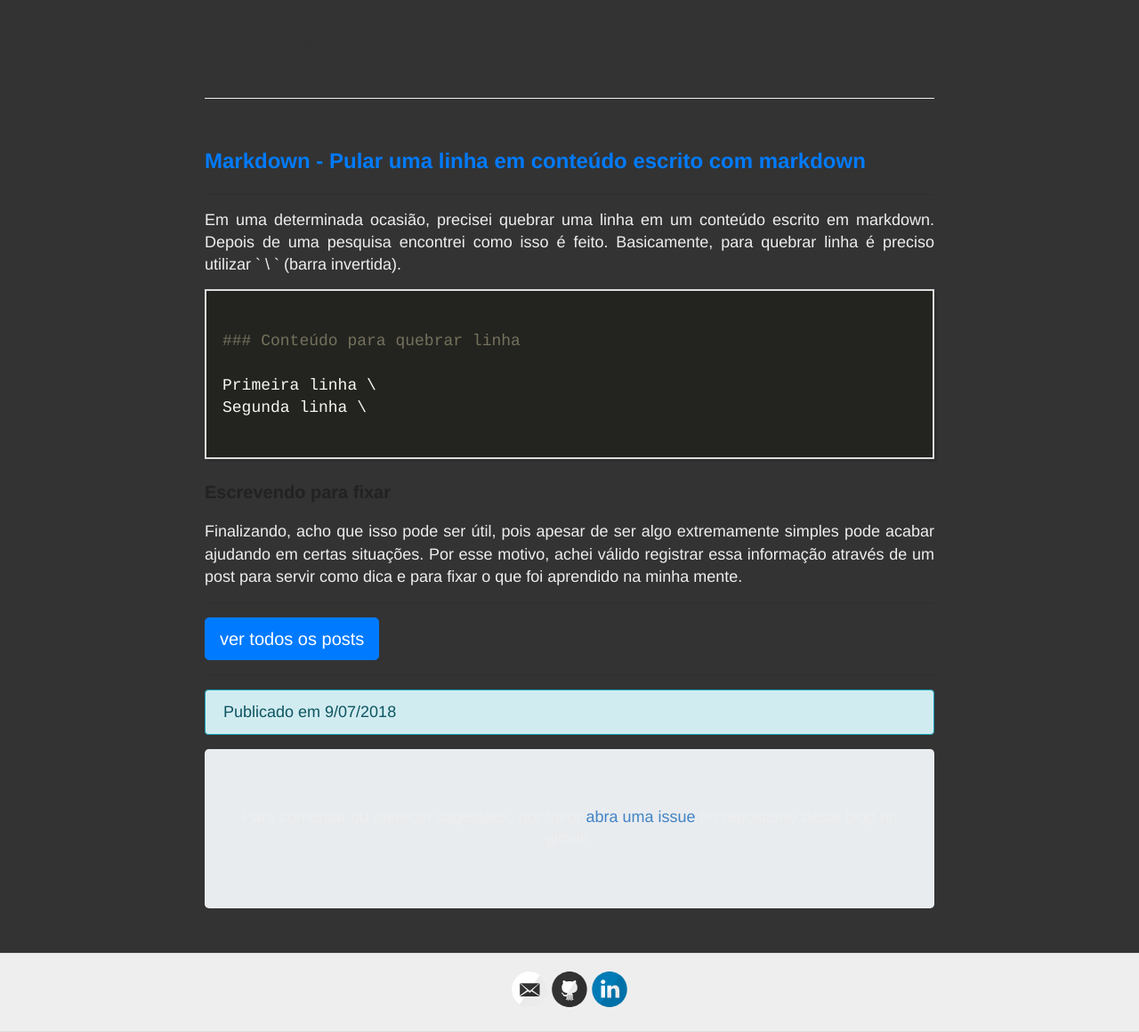
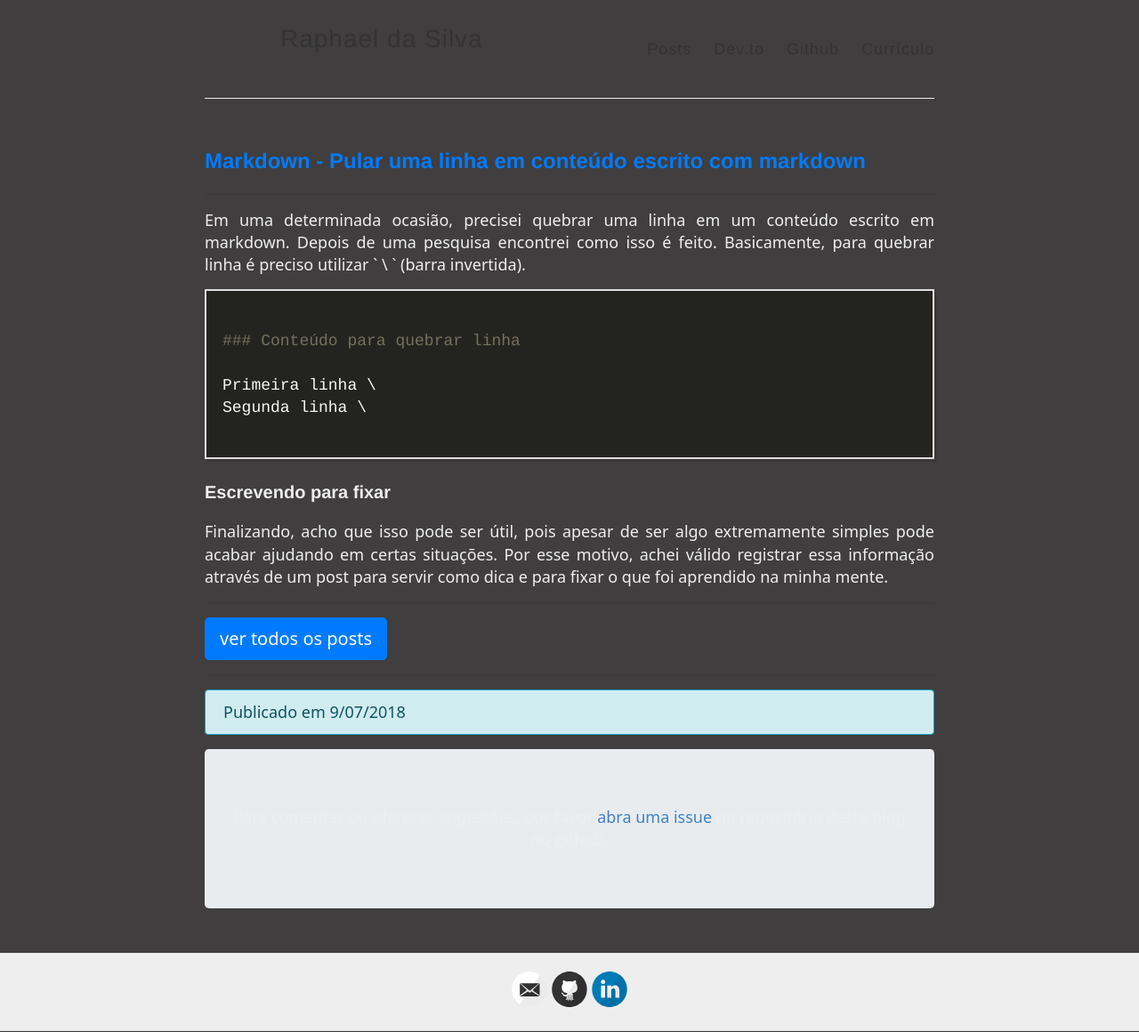
Before and after one commit to raphael-da-silva/raphael-da-silva.github.io, a Jekyll site: the page built from _posts/2018-07-09-pular-linha-markdown.md, in a window 1280 px wide. Shown: the whole page at 89% size. Built offline with Jekyll 4.4.1, drawn with Linux system fonts in a browser that asks for light colours; nearby versions of some CDN libraries.

Commit message:
Atualização no css

```diff
--- a/_sass/_variables.scss
+++ b/_sass/_variables.scss
@@ -8,14 +8,14 @@ $blue: #4183C4;
 
 // Grays
 $black: #000;
-$darkerGray: #222;
+$darkerGray: #EEEEEE;
 $darkGray: #333;
 $gray: #666;
 $lightGray: #eee;
 $white: #fff;
 
 // Font stacks
-$helvetica: Helvetica, Arial, sans-serif;
+$helvetica: Noto sans, Helvetica, Arial, sans-serif;
 $helveticaNeue: "Helvetica Neue", Helvetica, Arial, sans-serif;
 $georgia: Georgia, serif;
 
--- a/style.scss
+++ b/style.scss
@@ -18,9 +18,9 @@ html {
 }
 
 body {
-	background: #333333;
+	background: #403E3E;
   font: 18px/1.4 $helvetica;
-  color: #EEEEEE;
+  color: $darkerGray;
 }
 
 .container {
```
